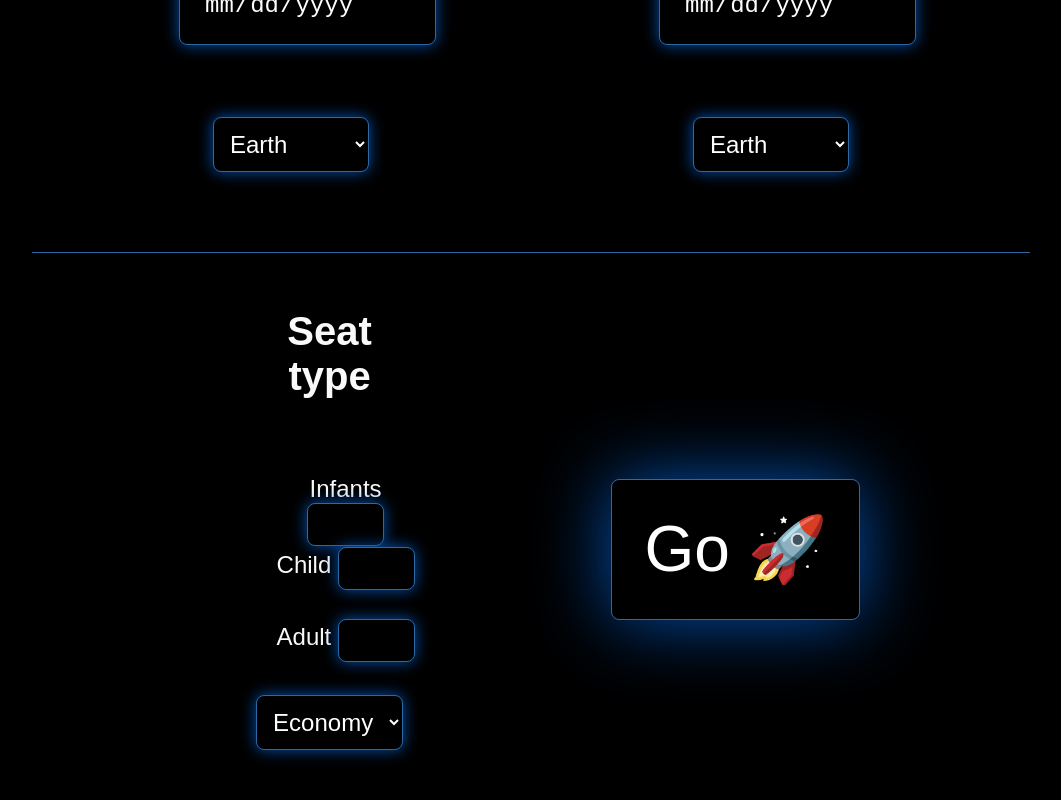
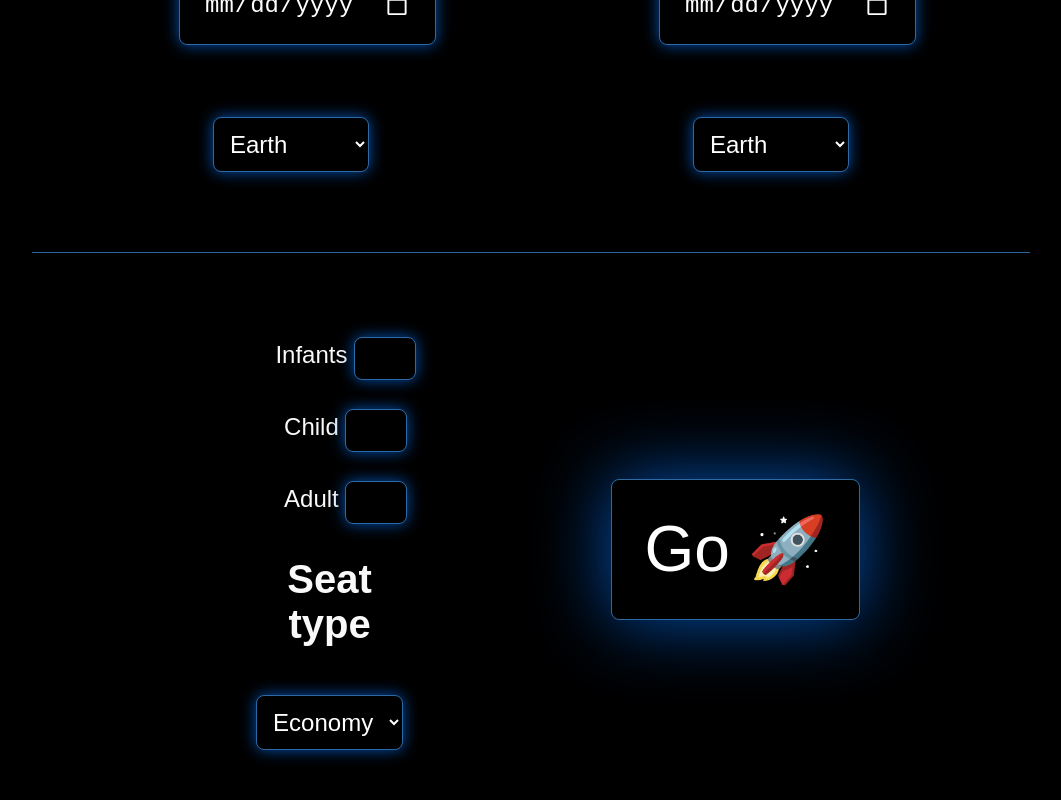
Before and after one commit to RS-GoogleCoder/hackathon2025, a Next.js app: page /booking in a window 1280 px wide. Shown: the part 412-1212 px from the top of the page, without its empty margins (109-1170 px from the left). Built offline with nearby package versions, Linux system fonts and the light colour scheme.

Commit message:
skibidi rizz

```diff
--- a/app/booking/booking.scss
+++ b/app/booking/booking.scss
@@ -4,6 +4,9 @@
 
   display: flex;
 
+}
+html{
+  color-scheme: dark !important;
 }
 
 div {
@@ -33,6 +36,8 @@ div {
 .booking-bottom-container{
   height: min-content;
 }
+
+
 
 p input{
   padding: 1em;
@@ -72,6 +77,13 @@ button{
   margin-bottom: 3rem;
   box-shadow: 0px 0px 15px 0px rgba(4,90,196,0.9);
 }
+
+input[type=number]::-webkit-inner-spin-button,
+input[type=number]::-webkit-outer-spin-button{
+  -webkit-appearance: none;
+  margin: 3;
+  background-color: black;
+}
 select{
   margin-top: 1em;
   background-color: black;
--- a/app/booking/page.tsx
+++ b/app/booking/page.tsx
@@ -37,8 +37,7 @@ export default function Page() {
                 </div>
             </div>
             <div className={"booking-bottom"}>
-                <div>
-                    <h2>Seat type</h2>
+                <div className="booking-bottom-container">
                     <div>
                         <p>
                             Infants <input type="number" name="infants" id="infants" min={0} max={10}/>
@@ -50,6 +49,7 @@ export default function Page() {
                             Adult <input type="number" name="infants" id="infants" min={0} max={10}/>
                         </p>
                     </div>
+                    <h2>Seat type</h2>
                     <select>
                     <option key={SeatType.Economy}>Economy</option>
                     <option key={SeatType.Business}>Business</option>
```
